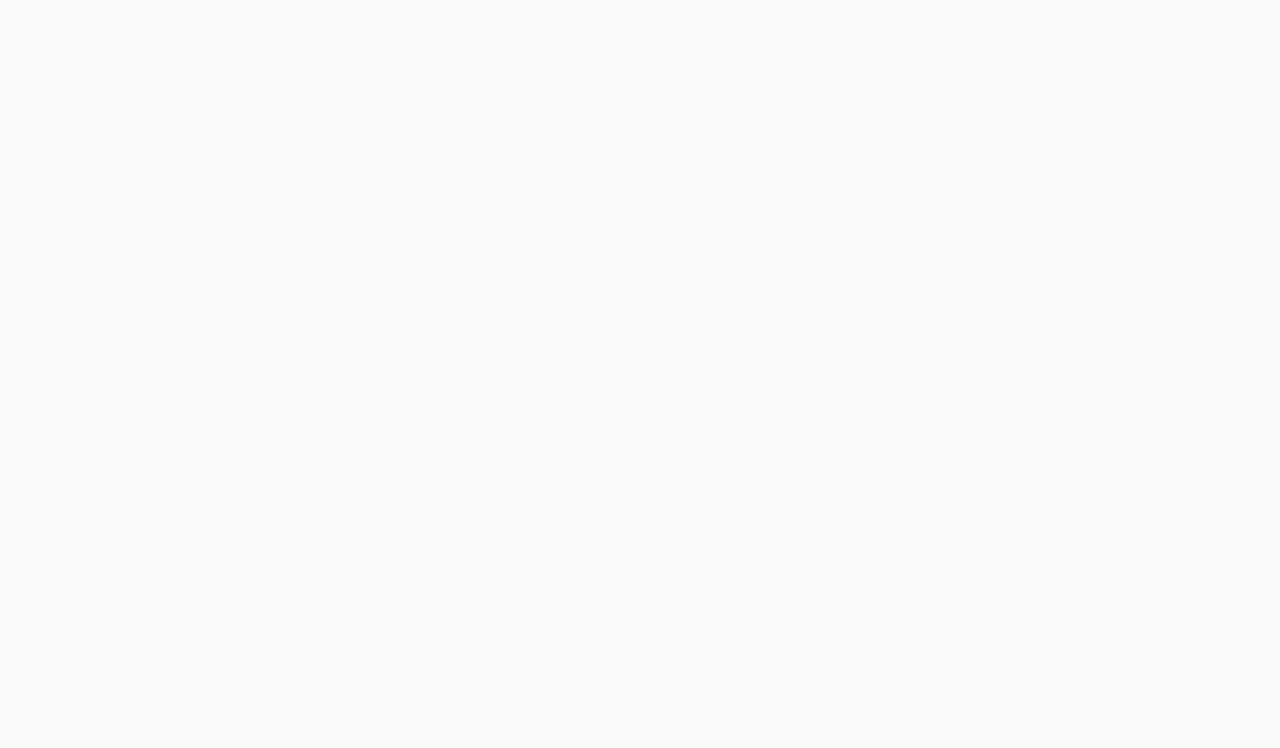
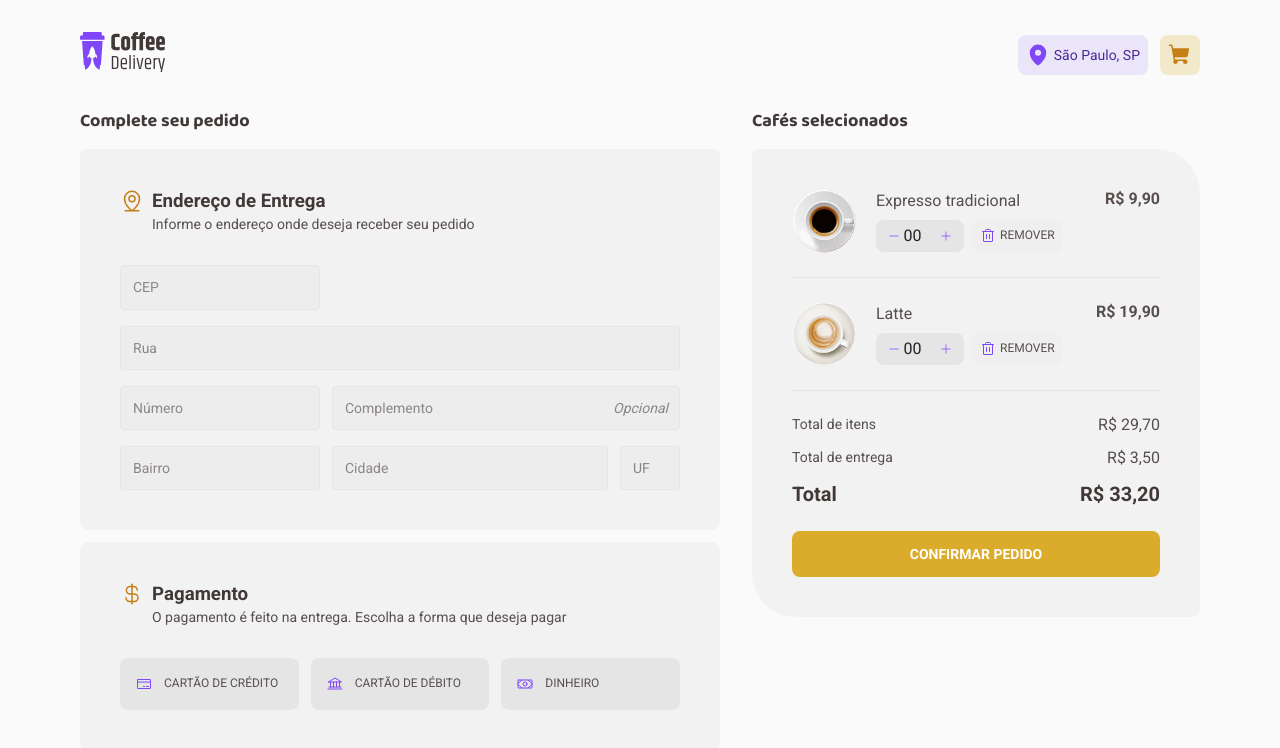
Before and after one commit to guilherme-s-barros/02-aprofundando-em-hooks-desafio, a React (Vite) app: page /checkout in a window 1280 px wide. Before the commit this address had no page. Shown: the top 748 px of the page. Built offline with nearby package versions, Linux system fonts and the light colour scheme.

Commit message:
refactor: rename cart page to checkout

```diff
--- a/src/pages/cart/index.tsx
+++ b/src/pages/checkout/index.tsx
@@ -16,9 +16,9 @@
 	CartItemActions,
 	CartItemDetails,
 	CartItemInfo,
+	CheckoutContainer,
 	ConfirmOrderButton,
 	FormContainer,
-	InvoiceContainer,
 	OptionalInput,
 	OrderFormSection,
 	PaymentMethodButton,
@@ -27,9 +27,9 @@
 	TextInput,
 } from './styles'
 
-export function Cart() {
+export function Checkout() {
 	return (
-		<CartContainer>
+		<CheckoutContainer>
 			<section>
 				<h2>Complete seu pedido</h2>
 
@@ -106,7 +106,7 @@
 			<section>
 				<h2>Cafés selecionados</h2>
 
-				<InvoiceContainer>
+				<CartContainer>
 					<div>
 						<CartItem>
 							<CartItemInfo>
@@ -171,8 +171,8 @@
 					<ConfirmOrderButton type="submit" form="orderForm">
 						Confirmar pedido
 					</ConfirmOrderButton>
-				</InvoiceContainer>
+				</CartContainer>
 			</section>
-		</CartContainer>
+		</CheckoutContainer>
 	)
 }
--- a/src/pages/cart/styles.ts
+++ b/src/pages/checkout/styles.ts
@@ -1,6 +1,6 @@
 import styled from 'styled-components'
 
-export const CartContainer = styled.main`
+export const CheckoutContainer = styled.main`
   display: flex;
   gap: 2rem;
   margin-bottom: 2rem;
@@ -153,7 +153,7 @@
   }
 `
 
-export const InvoiceContainer = styled.div`
+export const CartContainer = styled.div`
   background: ${({ theme }) => theme.color.base.card};
   border-radius: 0.5rem 2.75rem;
   padding: 2.5rem;
--- a/src/router.tsx
+++ b/src/router.tsx
@@ -1,7 +1,7 @@
 import { BrowserRouter, Route, Routes } from 'react-router-dom'
 
 import { DefaultLayout } from './layout/default'
-import { Cart } from './pages/cart'
+import { Checkout } from './pages/checkout'
 import { Home } from './pages/home'
 
 export function Router() {
@@ -10,7 +10,7 @@
 			<Routes>
 				<Route path="/" Component={DefaultLayout}>
 					<Route index path="/" Component={Home} />
-					<Route path="/cart" Component={Cart} />
+					<Route path="/checkout" Component={Checkout} />
 				</Route>
 			</Routes>
 		</BrowserRouter>
```
